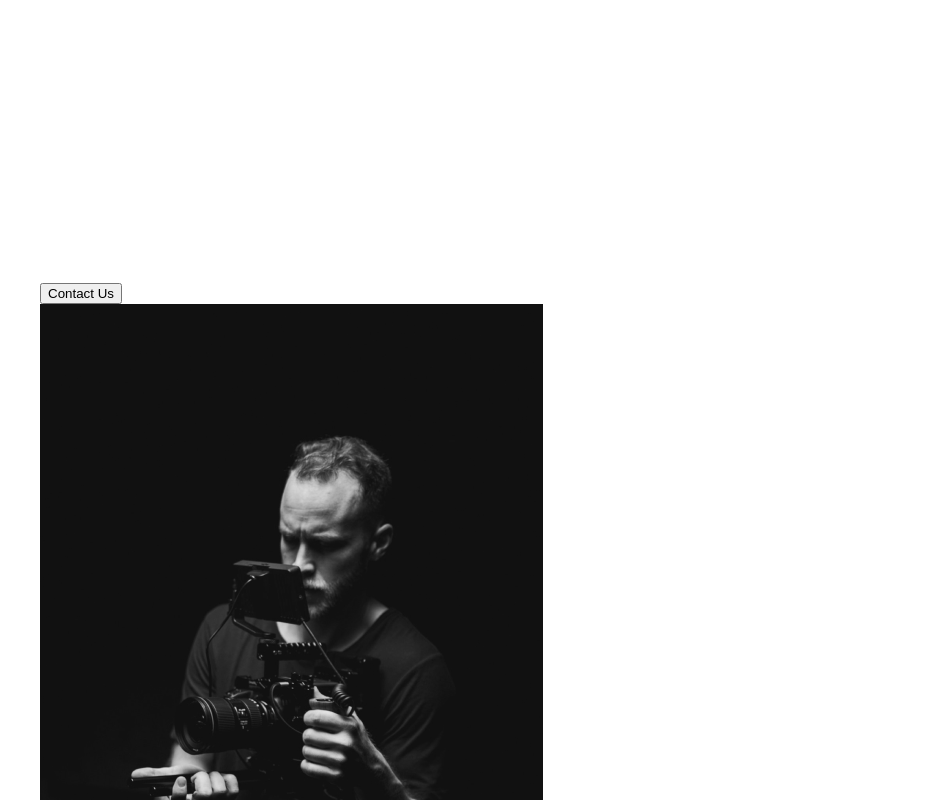
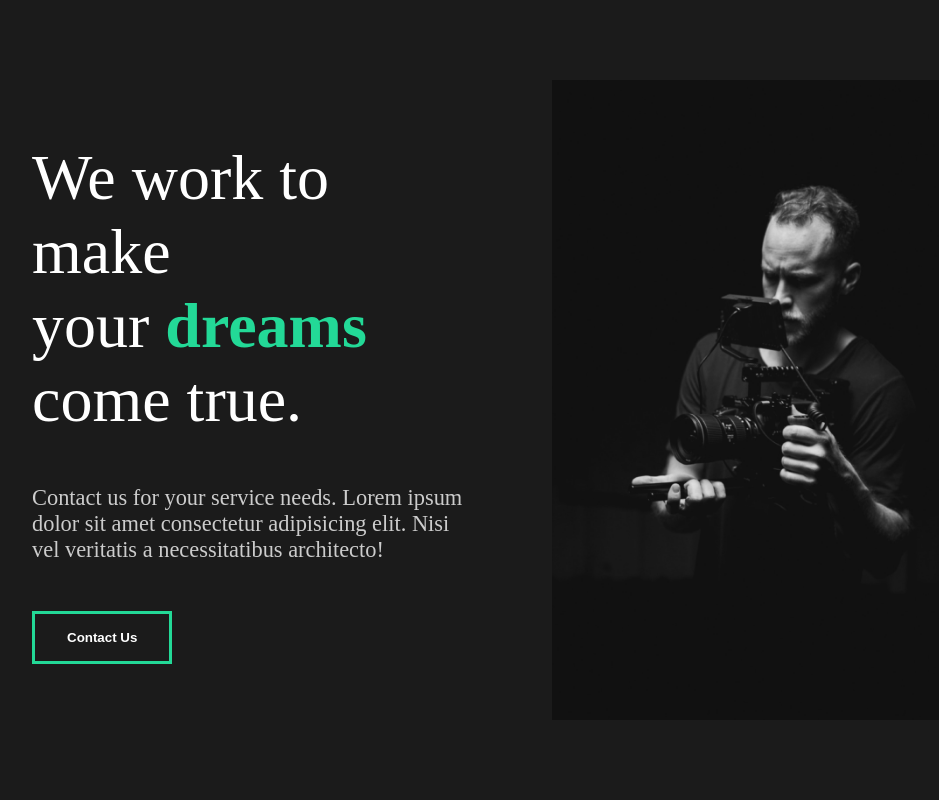
Before and after one commit to judeclark19/capture, a React (Create React App) app: page / in a window 1280 px wide. Shown: the top 800 px of the page, without its empty margins (128-1067 px from the left). Built offline with nearby package versions, Linux system fonts and the light colour scheme.

Commit message:
styled about section

```diff
--- a/src/App.js
+++ b/src/App.js
@@ -1,4 +1,6 @@
 import "./App.css";
+
+import GlobalStyle from "./components/GlobalStyle";
 
 //Pages
 import AboutUs from "./pages/AboutUs";
@@ -6,6 +8,7 @@ import AboutUs from "./pages/AboutUs";
 function App() {
   return (
     <div className="App">
+      <GlobalStyle />
       <AboutUs />
     </div>
   );
--- a/src/components/About.jsx
+++ b/src/components/About.jsx
@@ -5,19 +5,19 @@ import home1 from "../img/home1.png";
 function AboutUs() {
   return (
     <AboutUsDiv>
-      <div className="description">
+      <DescriptionDiv>
         <div className="title">
-          <div className="hide">
+          <HideDiv>
             <h2>We work to make</h2>
-          </div>
-          <div className="hide">
+          </HideDiv>
+          <HideDiv>
             <h2>
               your <span>dreams</span>
             </h2>
-          </div>
-          <div className="hide">
+          </HideDiv>
+          <HideDiv>
             <h2>come true.</h2>
-          </div>
+          </HideDiv>
         </div>
         <p>
           Contact us for your service needs. Lorem ipsum dolor sit amet
@@ -25,10 +25,10 @@ function AboutUs() {
           architecto!
         </p>
         <button>Contact Us</button>
-        <div className="image">
-          <img src={home1} alt="a cameraman filming" />
-        </div>
-      </div>
+      </DescriptionDiv>
+      <ImageDiv>
+        <img src={home1} alt="a cameraman filming" />
+      </ImageDiv>
     </AboutUsDiv>
   );
 }
@@ -37,10 +37,35 @@ function AboutUs() {
 const AboutUsDiv = styled.div`
   min-height: 90vh;
   display: flex;
+  /* flex-direction: row; */
   align-items: center;
   justify-content: space-between;
   color: white;
   padding: 5rem 10rem;
 `;
 
+const DescriptionDiv = styled.div`
+  flex: 1;
+  padding-right: 5rem;
+
+  h2 {
+    font-weight: lighter;
+  }
+`;
+
+const ImageDiv = styled.div`
+  flex: 1;
+  overflow: hidden;
+
+  img {
+    width: 100%;
+    height: 80vh;
+    object-fit: cover;
+  }
+`;
+
+const HideDiv = styled.div`
+  overflow: hidden;
+`;
+
 export default AboutUs;
--- a/src/components/GlobalStyle.jsx
+++ b/src/components/GlobalStyle.jsx
@@ -13,6 +13,7 @@ body{
 }
 
 button{
+    background-color: transparent;
     font-weight: bold;
     font-size: 1.1.rem;
     cursor: pointer;
@@ -25,7 +26,35 @@ button{
         background-color: #23d997;
         color: white;
     }
+
 }
 
+h2{
+    font-weight: lighter;
+    font-size: 4rem;
+}
+
+h4{
+  font-weight: bold;
+
+
+}
+
+span{
+    font-weight: bold;
+    color: #23d997;
+}
+
+a{
+    font-size: 1.1rem;
+}
+
+p{
+    padding: 3rem 0rem;
+    color:#ccc;
+    font-size:1.4rem;}
+    line-height: 200%;
 
 `;
+
+export default GlobalStyle;
```
